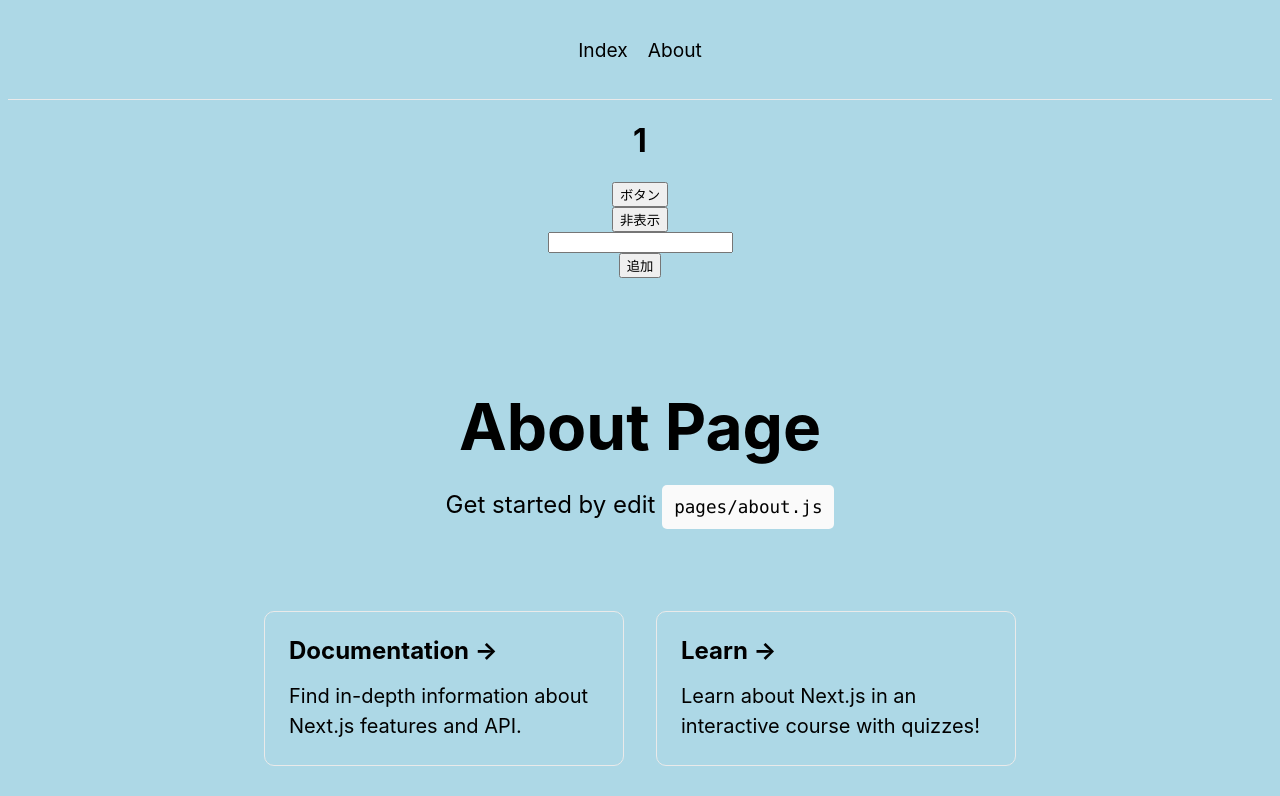
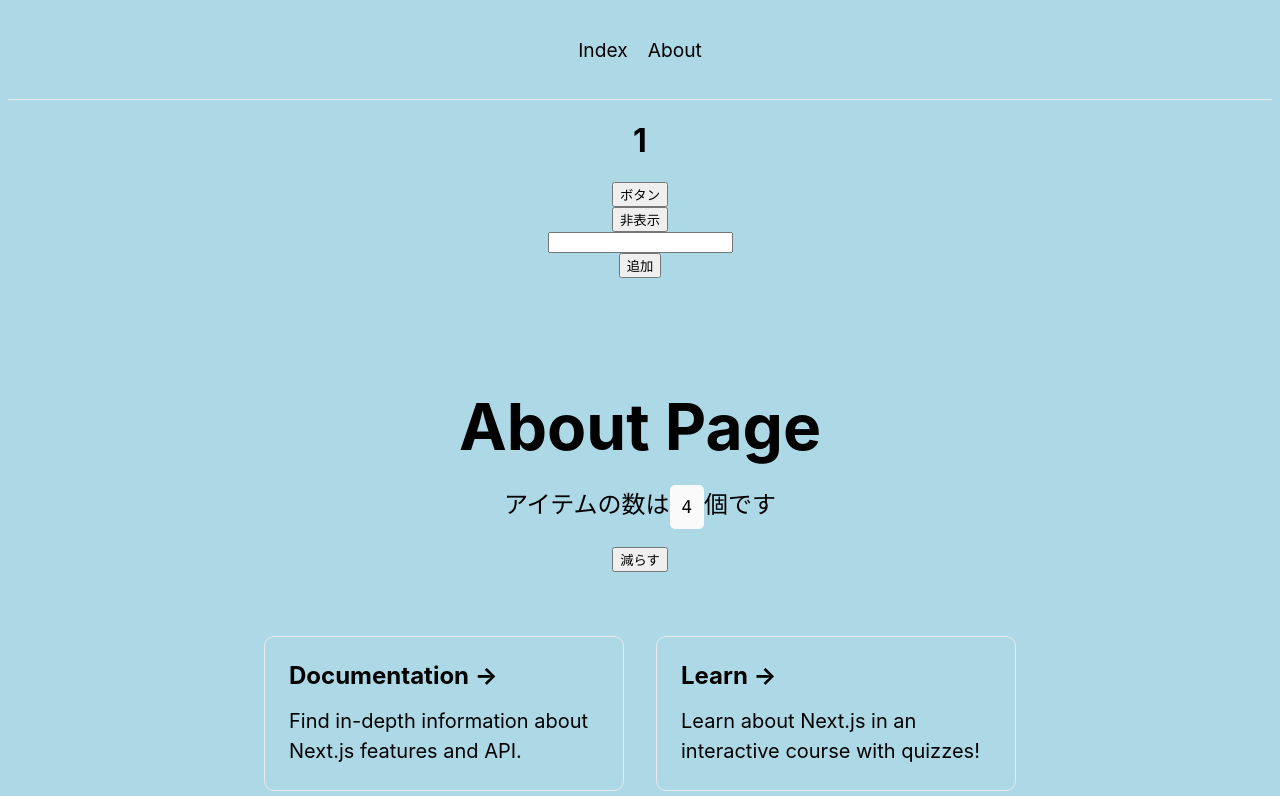
Before and after one commit to sanaevvv/study-react2, a Next.js app: page /about in a window 1280 px wide. Shown: the top 796 px of the page. Built offline with nearby package versions, Linux system fonts and the light colour scheme.

Commit message:
コンポーネント間のリフトアップおよびsetItemsの引数変更

```diff
--- a/src/components/Headline/index.jsx
+++ b/src/components/Headline/index.jsx
@@ -1,11 +1,13 @@
 import styles from 'src/components/Headline/Headline.module.css';
 
-export function Headline({ page, children }) {
+export function Headline({ page, children, handleReduce }) {
   return (
     <>
       <h1 className={styles.title}>{page} Page</h1>
 
-      <p className={styles.description}>Get started by edit {children}</p>
+      <p className={styles.description}>アイテムの数は{children}個です</p>
+
+      <button onClick={handleReduce}>減らす</button>
     </>
   );
 }
--- a/src/components/Links/index.jsx
+++ b/src/components/Links/index.jsx
@@ -1,37 +1,6 @@
-import { useCallback, useState } from 'react';
 import styles from 'src/components/Links/Links.module.css';
 
-const ITEMS = [
-  {
-    href: 'https://nextjs.org/docs',
-    title: 'Documentation →',
-    body: 'Find in-depth information about Next.js features and API.',
-  },
-  {
-    href: 'https://nextjs.org/learn',
-    title: 'Learn →',
-    body: 'Learn about Next.js in an interactive course with quizzes!',
-  },
-  {
-    href: 'https://github.com/vercel/next.js/tree/master/examples',
-    title: 'Documentation →',
-    body: 'Discover and deploy boilerplate example Next.js projects.',
-  },
-  {
-    href: 'https://nextjs.org/docshttps://vercel.com/new?utm_source=create-next-app&utm_medium=default-template&utm_campaign=create-next-app',
-    title: 'Deploy →',
-    body: 'Instantly deploy your Next.js site to a public URL with Vercel.',
-  },
-];
-
-export function Links() {
-  const [items, setItems] = useState(ITEMS);
-  const handleReduce = useCallback(() => {
-    setItems((items) => {
-      items.slice(0, items.length - 1);
-    });
-  }, []);
-
+export function Links({ items, handleReduce }) {
   return (
     <div className={styles.grid}>
       {items.map((item) => {
--- a/src/components/Main/index.jsx
+++ b/src/components/Main/index.jsx
@@ -1,15 +1,43 @@
 import styles from 'src/components/Main/Main.module.css';
 import { Links } from 'src/components/Links';
 import { Headline } from 'src/components/Headline';
+import { useCallback, useState } from 'react';
+
+const ITEMS = [
+  {
+    href: 'https://nextjs.org/docs',
+    title: 'Documentation →',
+    body: 'Find in-depth information about Next.js features and API.',
+  },
+  {
+    href: 'https://nextjs.org/learn',
+    title: 'Learn →',
+    body: 'Learn about Next.js in an interactive course with quizzes!',
+  },
+  {
+    href: 'https://github.com/vercel/next.js/tree/master/examples',
+    title: 'Documentation →',
+    body: 'Discover and deploy boilerplate example Next.js projects.',
+  },
+  {
+    href: 'https://nextjs.org/docshttps://vercel.com/new?utm_source=create-next-app&utm_medium=default-template&utm_campaign=create-next-app',
+    title: 'Deploy →',
+    body: 'Instantly deploy your Next.js site to a public URL with Vercel.',
+  },
+];
 
 export function Main({ page }) {
+  const [items, setItems] = useState(ITEMS);
+  const handleReduce = useCallback(() => {
+    setItems((items) => items.slice(0, items.length - 1));
+  }, []);
 
   return (
     <main className={styles.main}>
-      <Headline page={page}>
-        <code className={styles.code}>pages/{page}.js</code>
+      <Headline page={page} handleReduce={handleReduce}>
+        <code className={styles.code}>{items.length}</code>
       </Headline>
-      <Links />
+      <Links items={items} handleReduce={handleReduce} />
     </main>
   );
 }
```
